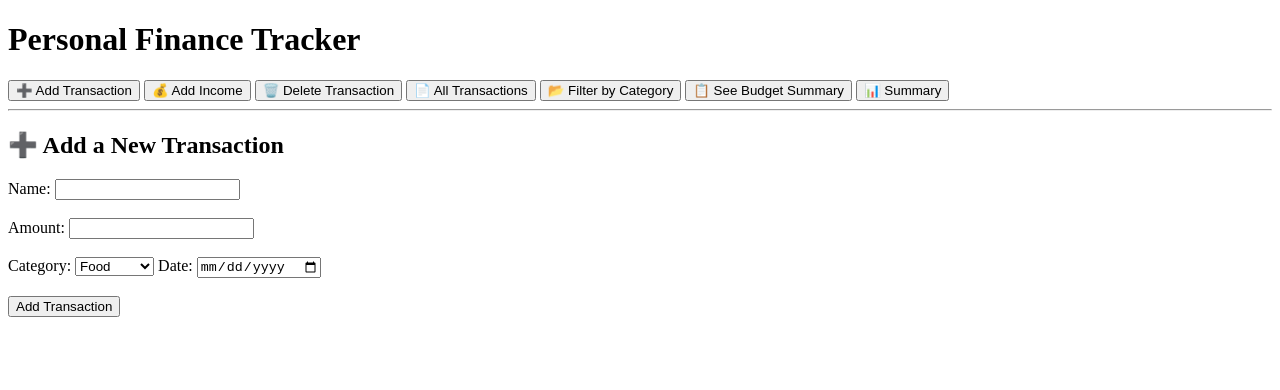
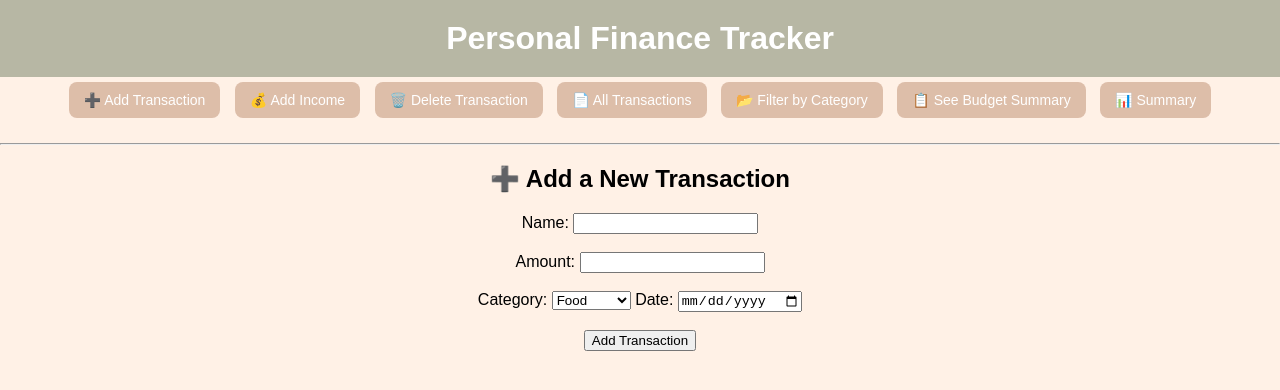
Before and after one commit to Ganga0506/Personal_Finance_Tracker, a FastAPI app: page /add in a window 1280 px wide. Shown: the top 390 px of the page. Run offline with FastAPI, Linux system fonts and the light colour scheme.

Commit message:
Add static CSS and improve chart formatting
* Added a static main.css file for consistent styling across the app
* Linked stylesheet in base.html
* Improved daily spending chart with clearer date labels and better layout
* Updated remaining budget logic to never go below zero

```diff
--- a/App/main.py
+++ b/App/main.py
@@ -9,12 +9,20 @@
 from pydantic import BaseModel
 from datetime import date
 import os
+from fastapi.staticfiles import StaticFiles
+
 
 
 app = FastAPI()
 
 BASE_DIR = os.path.dirname(os.path.abspath(__file__))
 templates = Jinja2Templates(directory=os.path.join(BASE_DIR, "templates"))
+
+app.mount(
+    "/static",
+    StaticFiles(directory=os.path.join("app", "static")),
+    name="static"
+)
 
 def get_db():
     db = SessionLocal()
--- /dev/null
+++ b/app/static/main.css
@@ -0,0 +1,58 @@
+body {
+    font-family: Arial, sans-serif;
+    background-color: #fff1e6; /* light peach background */
+    margin: 0;
+    padding: 0;
+    text-align: center;
+}
+
+h1 {
+    background-color: #b7b7a4; /* deep coral */
+    color: white;
+    padding: 20px;
+    margin: 0;
+}
+
+ul {
+    list-style-type: none;
+    padding-left: 0;
+  }
+
+nav a button {
+    background-color: #ddbea9; /* coral */
+    color: white;
+    border: none;
+    margin: 5px;
+    padding: 10px 15px;
+    border-radius: 8px;
+    font-size: 14px;
+    cursor: pointer;
+    transition: background-color 0.2s ease;
+}
+
+nav a button:hover {
+    background-color: #cb997e; /* darker coral */
+}
+
+hr {
+    margin: 20px 0;
+}
+
+table {
+    margin: 20px auto;
+    border-collapse: collapse;
+    width: 90%;
+    background-color: white;
+    box-shadow: 0 0 10px rgba(0,0,0,0.05);
+}
+
+th, td {
+    padding: 12px;
+    border: 1px solid #eddcd2; /* light coral border */
+    text-align: center;
+}
+
+th {
+    background-color: #eddcd2; /* pastel coral */
+    color: #5a2a1e;
+}
--- a/app/templates/base.html
+++ b/app/templates/base.html
@@ -3,6 +3,7 @@
 <head>
     <meta charset="UTF-8" />
     <title>{% block title %}Personal Finance Tracker{% endblock %}</title>
+    <link rel="stylesheet" href="{{ url_for('static', path='main.css') }}">
 </head>
 <body>
     <h1>Personal Finance Tracker</h1>
```
Also changed, not shown: App/Transactions.py (+7 -0 lines).
